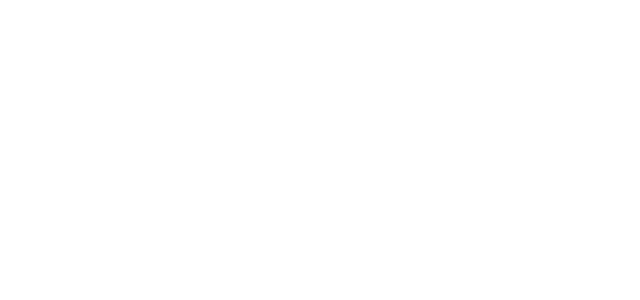
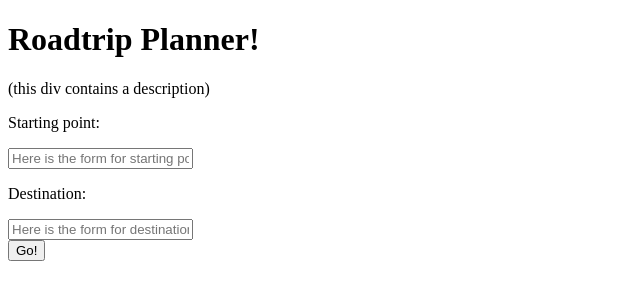
Before and after one commit to rstat8777/roadtrip-planner, a plain HTML site: page index.html in a window 1280 px wide. Shown: the whole page, without its empty margins (0-640 px from the left). Drawn offline with Linux system fonts and the light colour scheme.

Commit message:
basic HTML framework

```diff
--- a/index.html
+++ b/index.html
@@ -7,7 +7,21 @@
     <title>Roadtrip Planner- Plan Your Roadtrip with Weather Updates</title>
 </head>
 <body>
+    <main>
+        <h1>Roadtrip Planner!</h1>
+        <div>(this div contains a description)</div>
 
+        <span>
+            <p>Starting point:</p>
+            <input type="form" placeholder="Here is the form for starting point"></input>
+        </span>
+        <span>
+            <p>Destination:</p>
+            <input type="form" placeholder="Here is the form for destination"></input>
+        </span>
+        <br>
+        <button name="Go!">Go!</button>
+    </main>
     <script src="./assets/script.js"></script>
 </body>
 </html>
```
